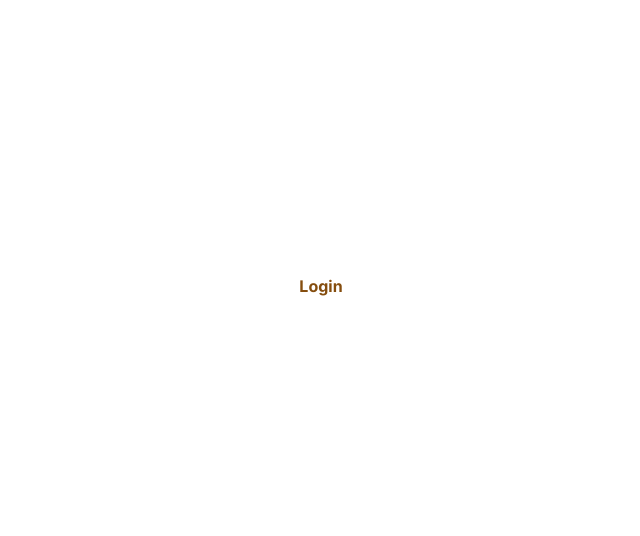
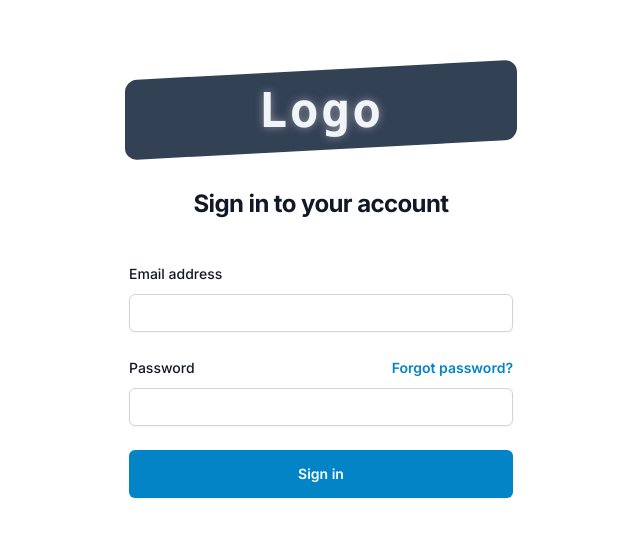
Before and after one commit to SunkissedWitch/basic-login-app, a Next.js app: page /login in a window 1280 px wide. Shown: the part 114-650 px from the top of the page, without its empty margins (319-959 px from the left). Built offline with nearby package versions, Linux system fonts and the light colour scheme.

Commit message:
added basic form

```diff
--- a/package.json
+++ b/package.json
@@ -16,6 +16,7 @@
     "postcss": "8.4.23",
     "react": "18.2.0",
     "react-dom": "18.2.0",
+    "react-hook-form": "^7.43.9",
     "tailwindcss": "3.3.2"
   }
 }
--- a/src/app/login/page.js
+++ b/src/app/login/page.js
@@ -1,8 +1,89 @@
+"use client"
+
+import { Logo } from "@/components/Logo"
+import { useForm } from 'react-hook-form'
 
 export default function Login() {
+  const { register, handleSubmit, formState: { errors } } = useForm({
+    defaultValues: {
+      email: '',
+      password: ''
+    }
+  })
+  console.log(errors)
+
+  const onSubmit = (values) => handleSubmit(console.log(values))
   return (
-    <div className='flex flex-grow flex-col items-center justify-center'>
-      <div className='font-bold text-yellow-800' >Login</div>
+    <div className="flex flex-grow flex-col items-center justify-center">
+      {/* <div className="flex min-h-full flex-col justify-center px-6 py-12 lg:px-8"> */}
+        <div className="sm:mx-auto sm:w-full sm:max-w-sm">
+          <div className="w-full before:rounded-xl text-center p-1 before:block before:absolute before:-inset-1 before:-skew-y-3 before:bg-slate-700 relative inline-block">
+            <Logo />
+          </div>
+          <h2 className="mt-10 text-center text-2xl font-bold leading-9 tracking-tight text-gray-900">
+            Sign in to your account
+          </h2>
+        </div>
+
+        <div className="mt-10 sm:mx-auto sm:w-full sm:max-w-sm">
+          <form className="space-y-6" onSubmit={onSubmit}>
+            <div>
+              <label
+                htmlFor="email"
+                className="block text-sm font-medium leading-6 text-gray-900"
+              >
+                Email address
+              </label>
+              <div className="mt-2 focus-visible:outline-none">
+                <input
+                  {...register('email', { required: { value: true, message: 'Please, enter your email'}})}
+                  // id="email"
+                  type="email"
+                  autoComplete="email"
+                  className="block w-full rounded-md border-solid border border-neutral-300 py-1.5 px-2 text-gray-900 shadow-sm placeholder:text-gray-400 ring-0 sm:text-sm sm:leading-6 focus-visible:ring-0 focus-visible:outline-none focus-visible:border-slate-500"
+                />
+              </div>
+            </div>
+
+            <div>
+              <div className="flex items-center justify-between">
+                <label
+                  htmlFor="password"
+                  className="block text-sm font-medium leading-6 text-gray-900"
+                >
+                  Password
+                </label>
+                <div className="text-sm">
+                  <a
+                    href="#"
+                    className="font-semibold text-sky-600 hover:text-sky-500"
+                  >
+                    Forgot password?
+                  </a>
+                </div>
+              </div>
+              <div className="mt-2 focus-visible:outline-none">
+                <input
+                  {...register('password', { required: { value: true, message: 'Please enter your password'}})}
+                  // id="password"
+                  type="password"
+                  autoComplete="current-password"
+                  className="block w-full rounded-md border-solid border border-neutral-300 py-1.5 px-2 text-gray-900 shadow-sm placeholder:text-gray-400 ring-0 sm:text-sm sm:leading-6 focus-visible:ring-0 focus-visible:outline-none focus-visible:border-slate-500"
+                />
+              </div>
+            </div>
+
+            <div>
+              <button
+                type="submit"
+                className="flex w-full justify-center rounded-md bg-sky-600 px-3 py-3 text-sm font-semibold leading-6 text-white shadow-sm hover:bg-sky-500 focus-visible:outline focus-visible:outline-2 focus-visible:outline-offset-2 focus-visible:outline-sky-600"
+              >
+                Sign in
+              </button>
+            </div>
+          </form>
+        </div>
+      {/* </div> */}
     </div>
-  )
+  );
 }
```
Also changed, not shown: 1 other file (tests, documents, lock files or other folders).
